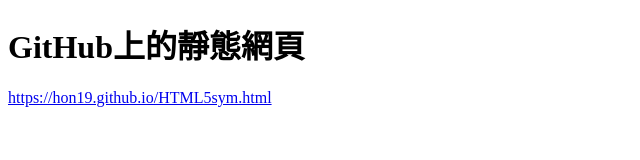
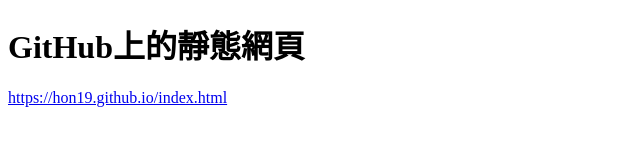
Before and after one commit to hon19/hon19.github.io, a plain HTML site: page index.html in a window 1280 px wide. Shown: the full height of the page, 0-640 px from the left. Drawn offline with Linux system fonts and the light colour scheme.

Commit message:
Update and rename HTML5sym.html to index.html

```diff
--- a/HTML5sym.html
+++ b/index.html
@@ -29,7 +29,8 @@
 <body>
 	<h1>GitHub上的靜態網頁</h1>
 	<p>
-		<a href="https://hon19.github.io/HTML5sym.html">https://hon19.github.io/HTML5sym.html</a>
+		<a href="https://github.com/hon19/hon19.github.io/blob/master/index.html">
+			https://hon19.github.io/index.html</a>
 	</p>
 
 </body>
```
